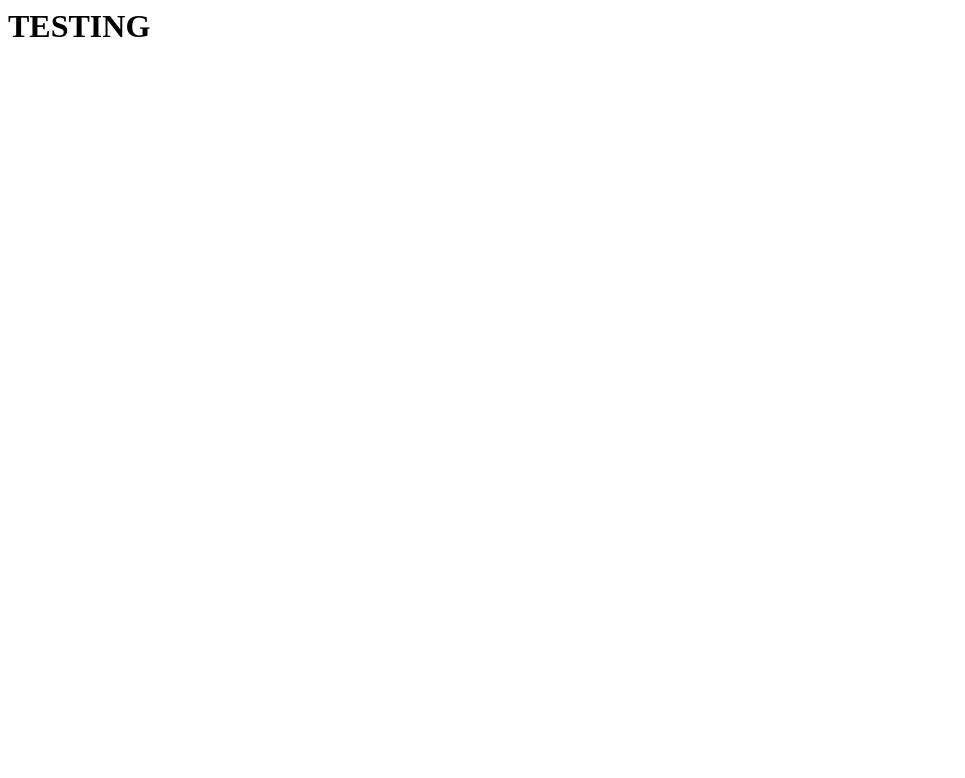
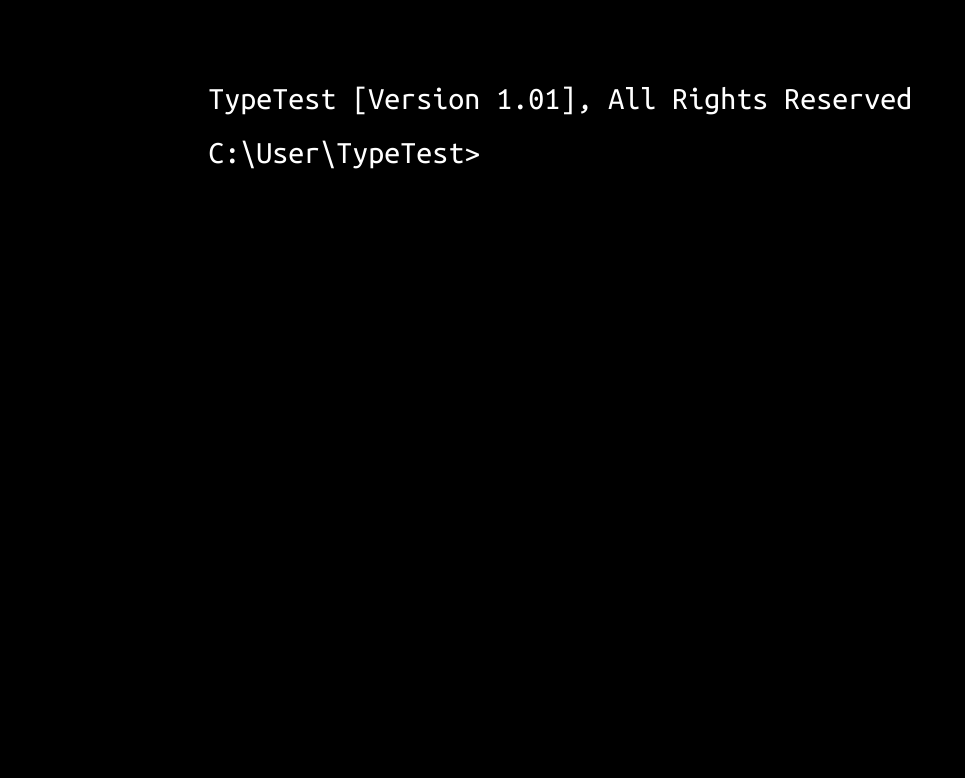
Before and after one commit to Muzz-Silat/Hominal, a Django app: page / in a window 1280 px wide. Before the commit the part shown is almost empty. Shown: the top 778 px of the page, without its empty margins (0-965 px from the left). Run offline with Django 4.2, Linux system fonts and the light colour scheme.

Commit message:
Working on Homepage

```diff
--- /dev/null
+++ b/TypeTest/frontend/static/css/home.css
@@ -0,0 +1,24 @@
+body {
+    background-color: black;
+    font-family: Ubuntu Mono;
+    font-size: 32px;
+    color: #ffffff;
+}
+
+.background{
+    padding: 5% 0% 0 15%;
+}
+span {
+    padding: 1%;
+    display: block;
+}
+.terminal-input{
+    background-color: inherit;
+    font-family: inherit;
+    font-size: inherit;
+    color: inherit;
+    border-style: hidden;
+}
+input:focus{
+    border-style: none;
+}
--- a/TypeTest/frontend/templates/homepage.html
+++ b/TypeTest/frontend/templates/homepage.html
@@ -1 +1,28 @@
-<h1>TESTING</h1>
+<!DOCTYPE html>
+<html lang= "en">
+    <head>
+        <meta name="viewport" content="width=device-width, initial-scale=1.0">
+        <meta charset="utf-8">
+        <meta name="keywords" content="Home">
+        <meta name="description" content="">
+        <title>Home</title>
+        <link rel="stylesheet" href="../static/css/home.css" media="screen">
+        <link rel="stylesheet" type="text/css" href="//fonts.googleapis.com/css?family=Ubuntu+Mono" />
+    </head>
+    <body>
+        <div class= "background">
+            <span class= "Intro">
+                TypeTest [Version 1.01], All Rights Reserved
+            </span>
+            <span>
+                C:\User\TypeTest>
+                <input class="terminal-input">
+            </span>
+            </input>
+        </div>
+    </body>
+
+
+
+
+</html>
```
